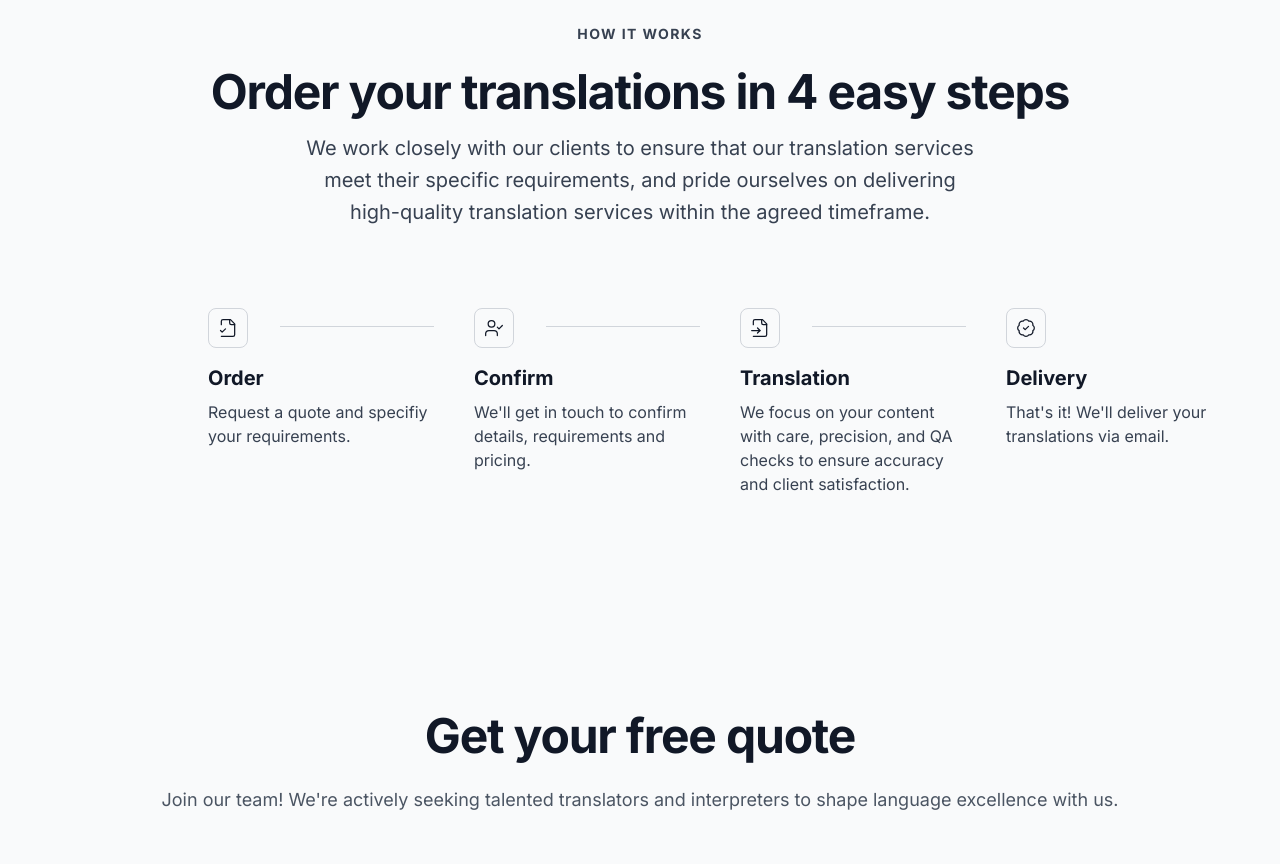
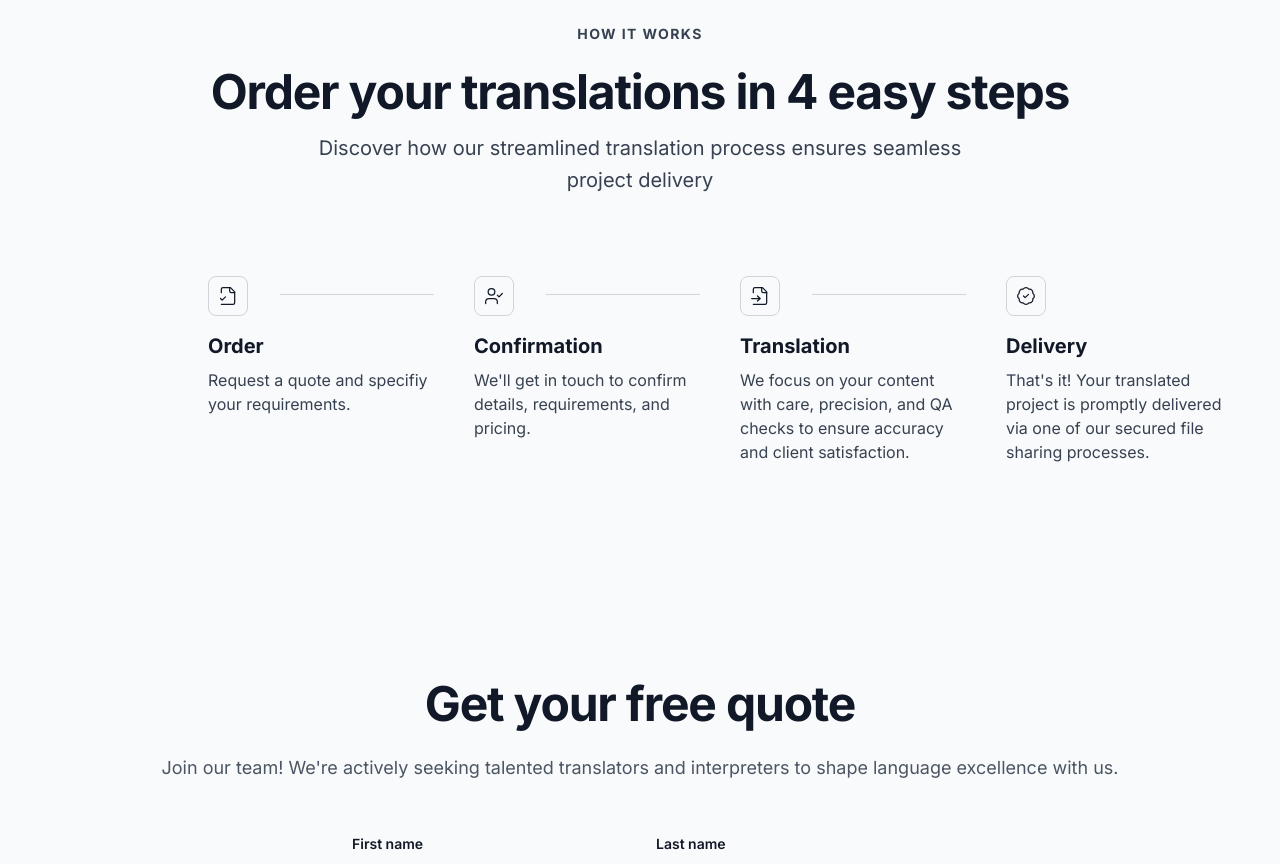
Before and after one commit to creolepro/creolepro, a Next.js app: page / in a window 1280 px wide. Shown: the part 1700-2564 px from the top of the page. Built offline with nearby package versions, Linux system fonts and the light colour scheme.

Commit message:
process copy changes

```diff
--- a/src/components/Process.tsx
+++ b/src/components/Process.tsx
@@ -10,9 +10,9 @@ export default function Process() {
       icon: FileCheck2,
     },
     {
-      name: "Confirm",
+      name: "Confirmation",
       description:
-        "We'll get in touch to confirm details, requirements and pricing.",
+        "We'll get in touch to confirm details, requirements, and pricing.",
       icon: UserCheck,
     },
     {
@@ -23,7 +23,8 @@ export default function Process() {
     },
     {
       name: "Delivery",
-      description: "That's it! We'll deliver your translations via email.",
+      description:
+        "That's it! Your translated project is promptly delivered via one of our secured file sharing processes.",
       icon: BadgeCheck,
     },
   ];
@@ -42,10 +43,8 @@ export default function Process() {
             Order your translations in 4 easy steps
           </h2>
           <p className="mx-auto mt-4 max-w-2xl text-lg font-normal text-gray-700 lg:text-xl lg:leading-8">
-            We work closely with our clients to ensure that our translation
-            services meet their specific requirements, and pride ourselves on
-            delivering high-quality translation services within the agreed
-            timeframe.
+            Discover how our streamlined translation process ensures seamless
+            project delivery
           </p>
         </div>
         <ul className="mx-auto mt-12 grid max-w-md grid-cols-1 gap-10 sm:mt-16 lg:mt-20 mr-4 lg:max-w-5xl lg:grid-cols-4">
```
